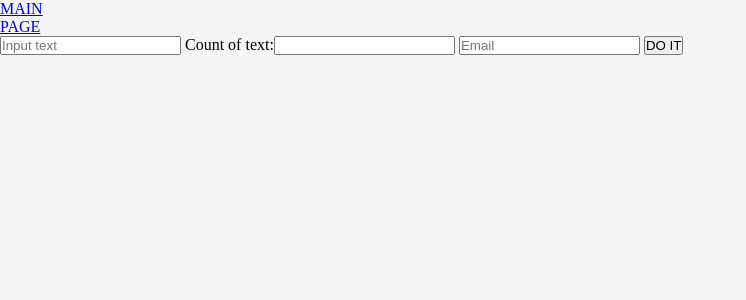
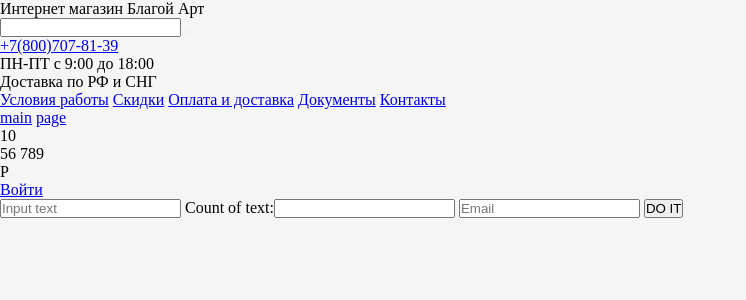
Before and after one commit to oleg-justdo/frontendtest, a Django app: page / in a window 1280 px wide. Shown: the top 300 px of the page, without its empty margins (0-746 px from the left). Run offline with Django 3.2, Linux system fonts and the light colour scheme.

Commit message:
Add header html

```diff
--- a/demo_front/templates/base.html
+++ b/demo_front/templates/base.html
@@ -7,18 +7,66 @@
     <link rel="stylesheet" href="{% static 'css/styles.css' %}">
 </head>
 <body>
-<header>
-    <ul>
-        <a href="{% url "main" %}">
-            <li>MAIN</li>
-        </a>
-        <a href="{% url "page" %}">
-            <li>PAGE</li>
-        </a>
-    </ul>
-    <!-- Реализовать кнопки MAIN,PAGE в хедере помимо существующих в макете.-->
-</header>
-{% block content %}{% endblock %}
+    <header class="header">
+        <div class="header__section">
+            <div class="logo">
+                <a href="/" class="logo__link"></a>
+                <div class="logo__text">Интернет магазин Благой Арт</div>
+            </div>
+            <div class="main-search">
+                <form action="/search" action="POST" class="main-search__form">
+                    <div class="main-search__content">
+                        <input type="text" class="main-search__input">
+                        <button type="submit" class="main-search__submit"></button>
+                    </div>
+                </form>
+            </div>
+            <div class="extra-contacts">
+                <a href="tel:+78007078139">+7(800)707-81-39</a>
+                <div class="extra-contacts__delivery">
+                    <div class="extra-contacts__text--accent">ПН-ПТ с 9:00 до 18:00</div>
+                    <div class="extra-contacts__text">Доставка по РФ и СНГ</div>
+                </div>
+            </div>
+        </div>
+
+        <div class="header__section">
+            <nav class="catalog-menu">
+
+            </nav>
+
+            <nav class="extra-menu">
+                <a href="#" class="extra-menu__link">Условия работы</a>
+                <a href="#" class="extra-menu__link">Скидки</a>
+                <a href="#" class="extra-menu__link">Оплата и доставка</a>
+                <a href="#" class="extra-menu__link">Документы</a>
+                <a href="#" class="extra-menu__link">Контакты</a>
+            </nav>
+
+            <!-- Реализовать кнопки MAIN,PAGE в хедере помимо существующих в макете.-->
+            <nav class="special-menu">
+                <a class="special-menu__link" href="{% url "main" %}">main</a>
+                <a class="special-menu__link" href="{% url "page" %}">page</a>
+            </nav>
+
+            <div class="mini-cart">
+                <div class="mini-cart__count">10</div>
+                <div class="mini-cart__total">
+                    <div class="mini-cart__total-text">56 789</div>
+                    <div class="mini-cart__currency">P</div>
+                </div>
+            </div>
+
+            <nav class="customer-menu">
+                <a href="#" class="customer-menu__link customer-menu__login">Войти</a>
+            </nav>
+        </div>
+    </header>
+
+    <main class="main-content">
+        {% block content %}{% endblock %}
+    </main>
+
 <script data-main="{% static 'js/boot.js' %}" src="//cdnjs.cloudflare.com/ajax/libs/require.js/2.3.5/require.min.js"></script>
 </body>
 </html>
```
